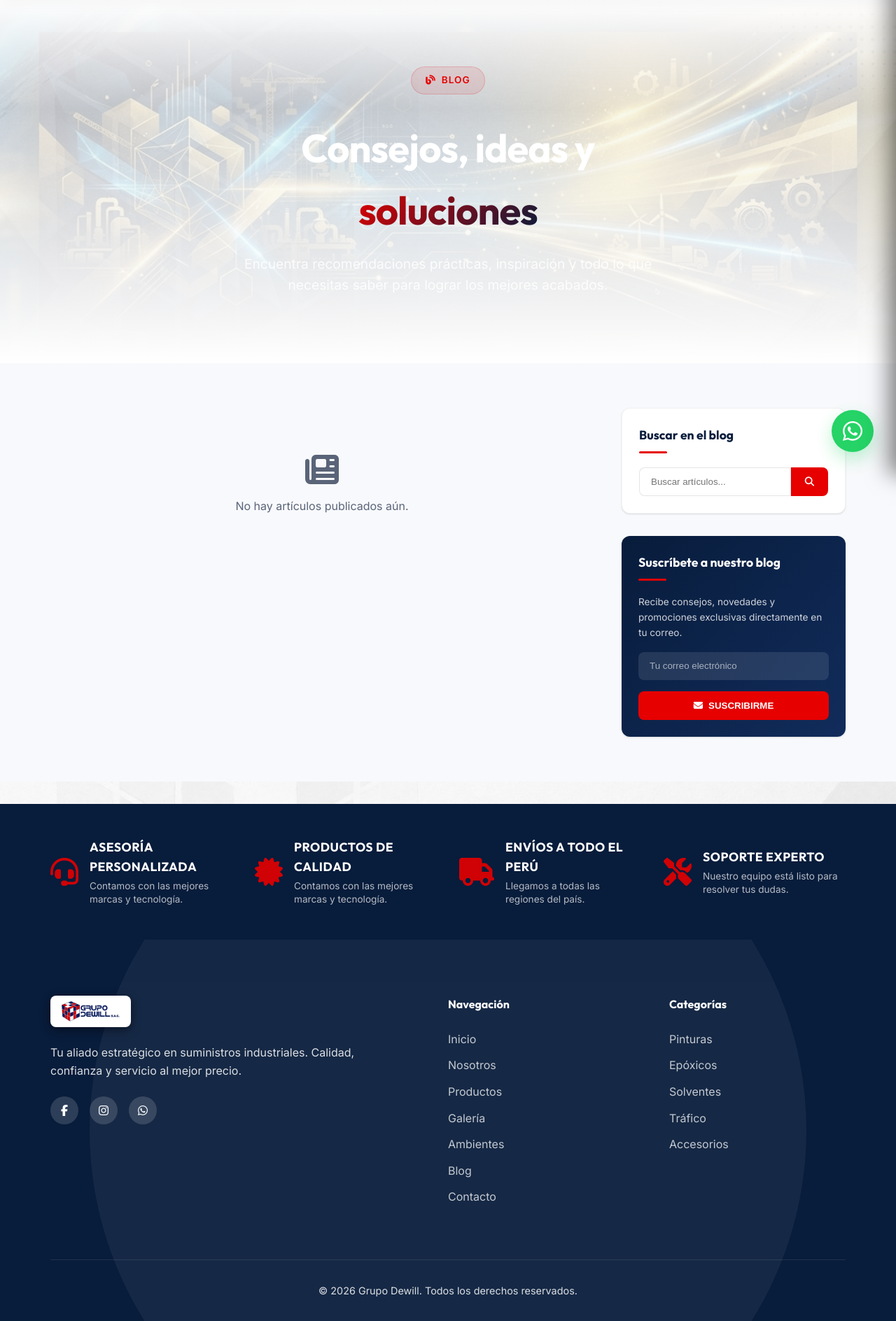
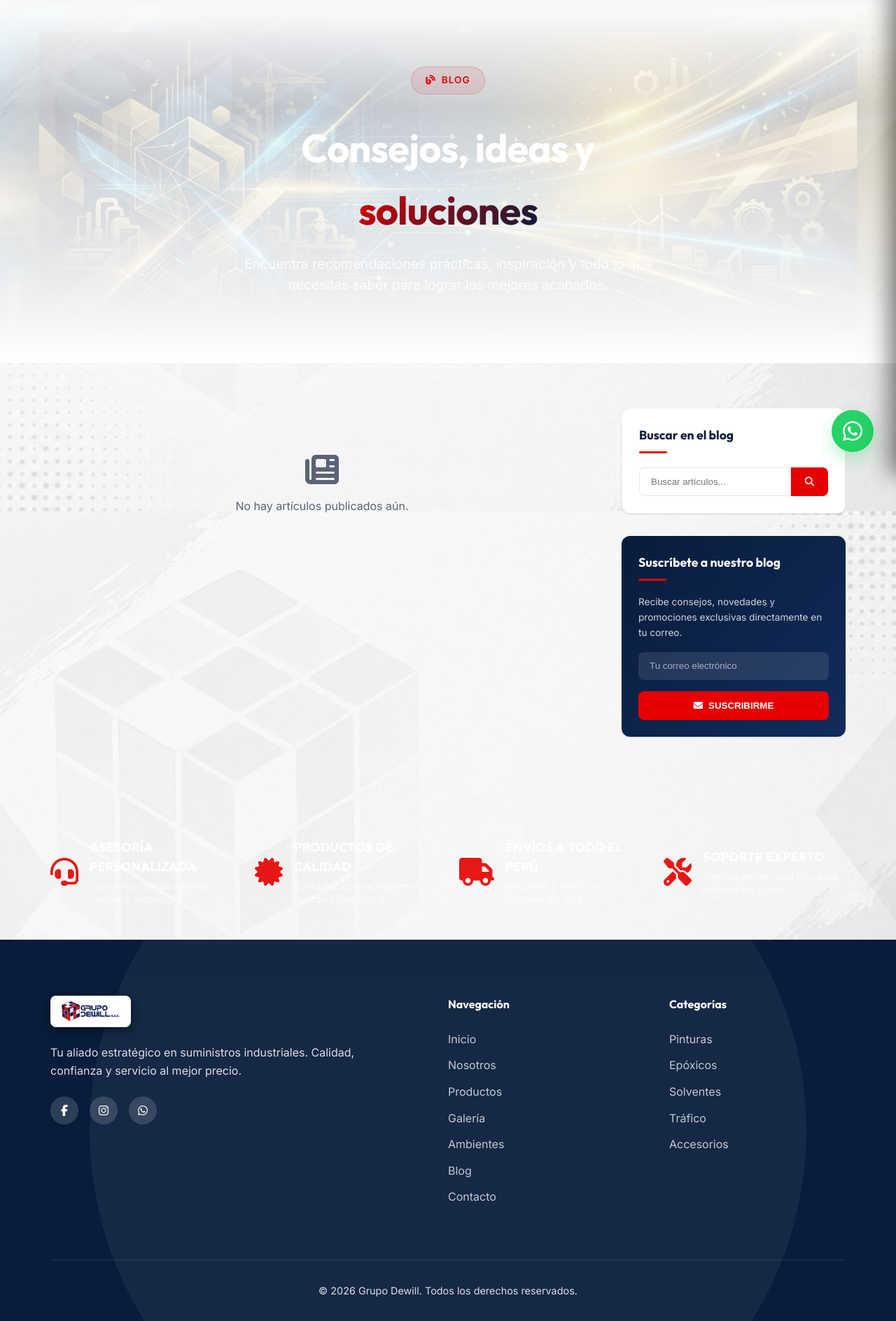
Before and after one commit to alemherb-sketch/grupo-dewill, a Flask app: page /blog in a window 1280 px wide. Shown: the part 122-2010 px from the top of the page at 70% size. Run offline with Flask 3, Linux system fonts and the light colour scheme.

Commit message:
style: force section transparency and apply watermark to admin pages

```diff
--- a/static/css/admin.css
+++ b/static/css/admin.css
@@ -18,8 +18,8 @@
 }
 
 * { box-sizing: border-box; margin: 0; padding: 0; }
-body.admin-body { font-family: 'Inter', sans-serif; background: var(--admin-bg); color: var(--admin-text); display: flex; min-height: 100vh; }
-body.login-body { font-family: 'Inter', sans-serif; background: #f8f9fa; color: #1e293b; display: flex; align-items: center; justify-content: center; height: 100vh; }
+body.admin-body { font-family: 'Inter', sans-serif; background-color: var(--admin-bg); background-image: url('../assets/watermark.jpg'); background-attachment: fixed; background-position: center; background-repeat: no-repeat; background-size: cover; color: var(--admin-text); display: flex; min-height: 100vh; }
+body.login-body { font-family: 'Inter', sans-serif; background-color: #f8f9fa; background-image: url('../assets/watermark.jpg'); background-attachment: fixed; background-position: center; background-repeat: no-repeat; background-size: cover; color: #1e293b; display: flex; align-items: center; justify-content: center; height: 100vh; }
 
 /* Login */
 .login-container { width: 100%; max-width: 400px; padding: 2rem; }
--- a/static/css/styles.css
+++ b/static/css/styles.css
@@ -3478,3 +3478,28 @@ img {
         min-width: unset;
     }
 }
+
+/* Watermark Background Transparency */
+section,
+.section,
+.about-new-section,
+.why-section,
+.featured-section,
+.brands-section,
+.products-main-section,
+.gallery-section,
+.contacto-section,
+.blog-section,
+.nosotros-section,
+.certifications-section,
+.benefits-bar,
+.products-layout,
+.products-sidebar,
+.products-main-content,
+.hero-static,
+.hero-static-container,
+.hero-content,
+.page-hero-products {
+    background: transparent !important;
+    background-color: transparent !important;
+}
```
Also changed, not shown: new_styles.css (+25 -0 lines), styles.css (+25 -0 lines).
